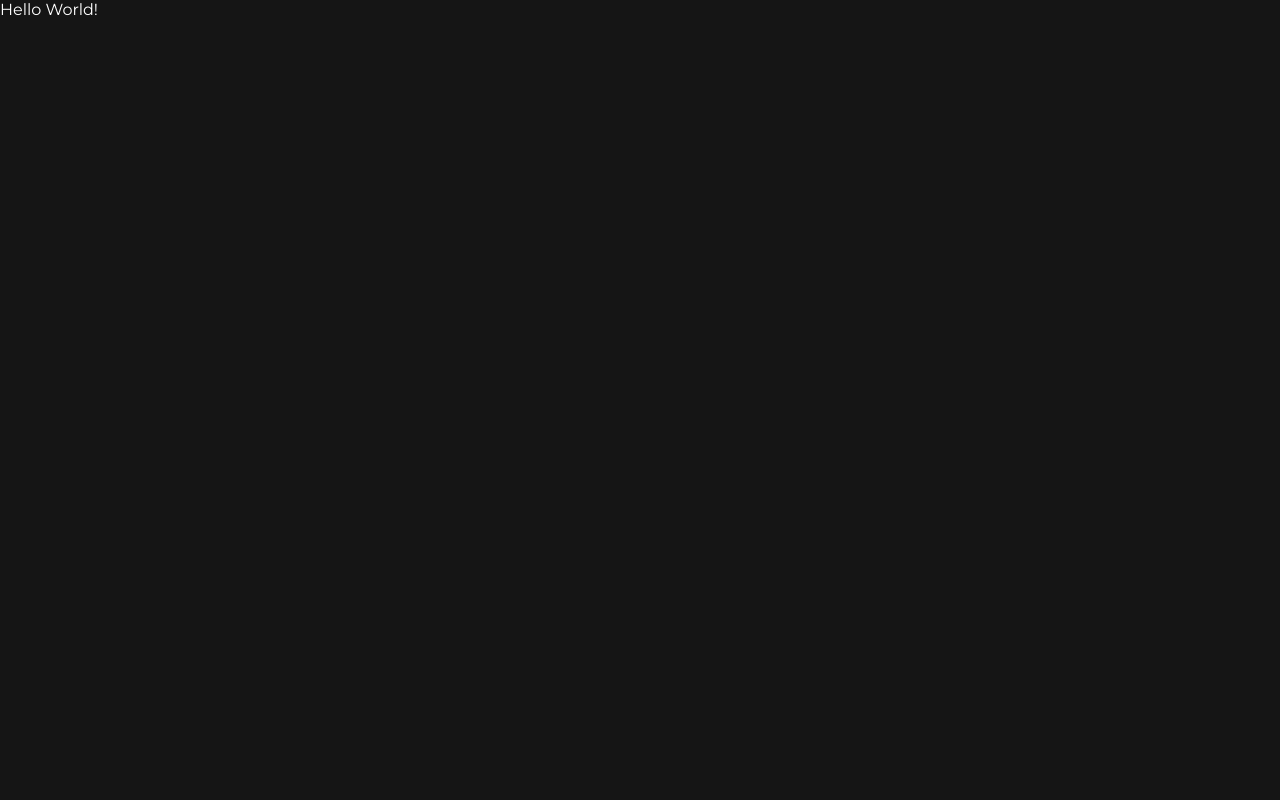
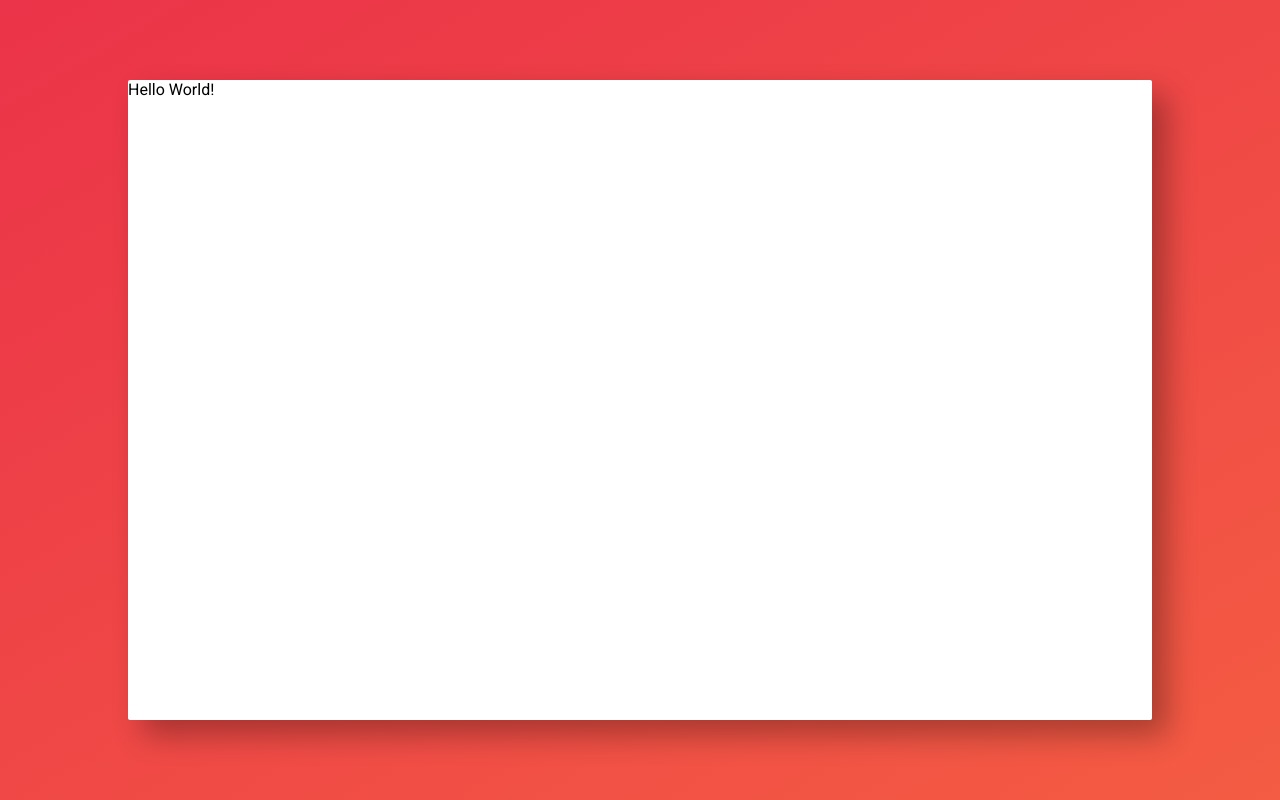
Before and after one commit to GustsgomesBr/weather-app-reactjs, a React (Create React App) app: page / in a window 1280 px wide. Built offline with nearby package versions, Linux system fonts and the light colour scheme.

Commit message:
:tada: app style created

```diff
--- a/src/index.css
+++ b/src/index.css
@@ -1,16 +1,25 @@
-@import url(https://fonts.googleapis.com/css?family=Montserrat:100,100italic,200,200italic,300,300italic,regular,italic,500,500italic,600,600italic,700,700italic,800,800italic,900,900italic);
-
+@import url(https://fonts.googleapis.com/css?family=Roboto:100,100italic,300,300italic,regular,italic,500,500italic,700,700italic,900,900italic);
 *{
     margin: 0;
     padding: 0;
     box-sizing: border-box;
-    color: white;
-    font-family: 'Montserrat', sans-serif;
+    font-family: 'Roboto', sans-serif;
 }
 
 
 body{
     width: 100vw;
     height: 100vh;
-    background-color: #151515;
+    background: linear-gradient(150deg, #eb3349, #f45c43);
+    display: flex;
+    align-items: center;
+    justify-content: center;
 }
+
+div .App{
+    background: #FFFFFF;
+    width: 80vw;
+    height: 80vh;
+    box-shadow: 15px 15px 30px rgba(0,0,0, 0.3);
+    border-radius: 2px;
+}
```
